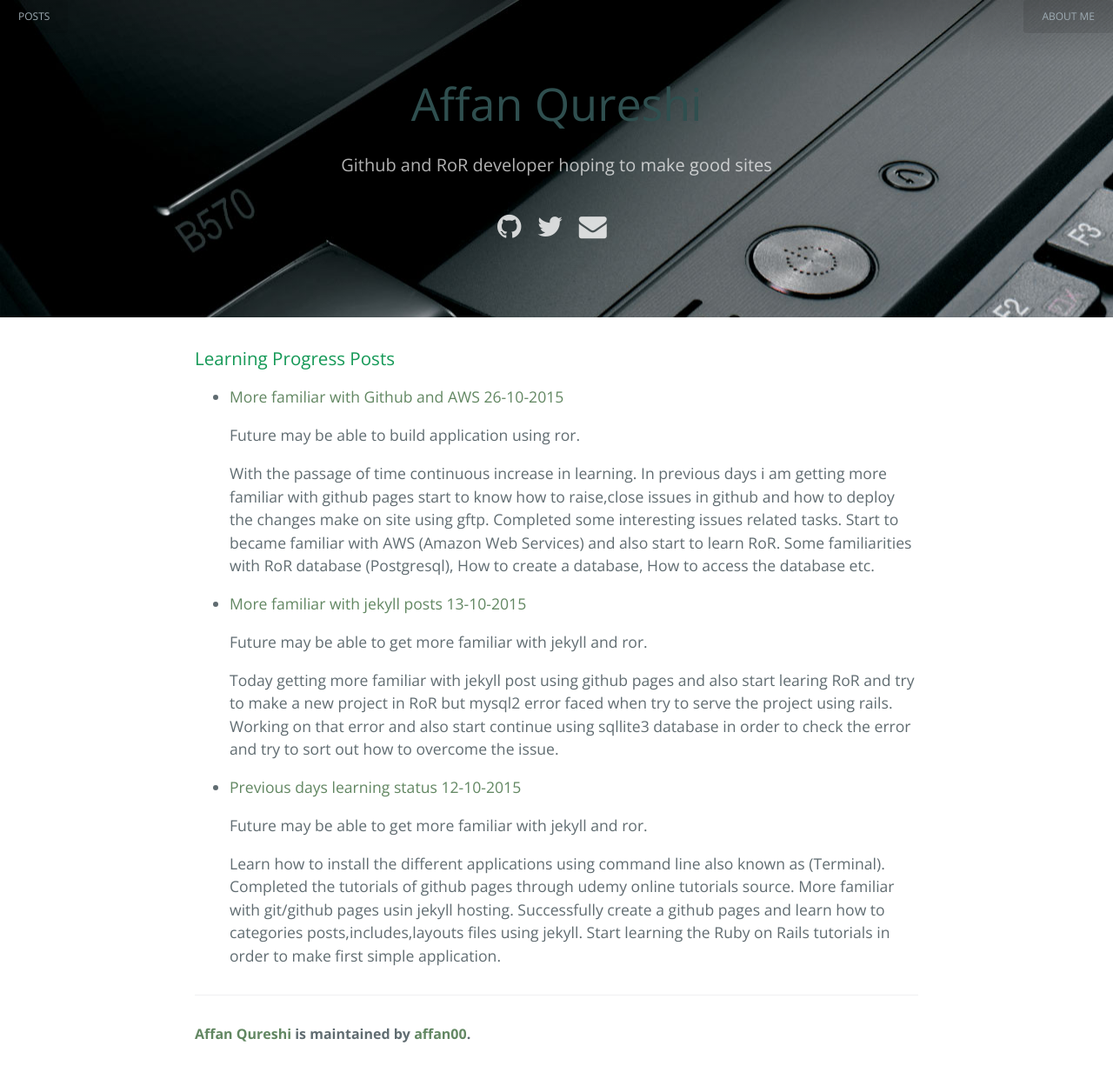
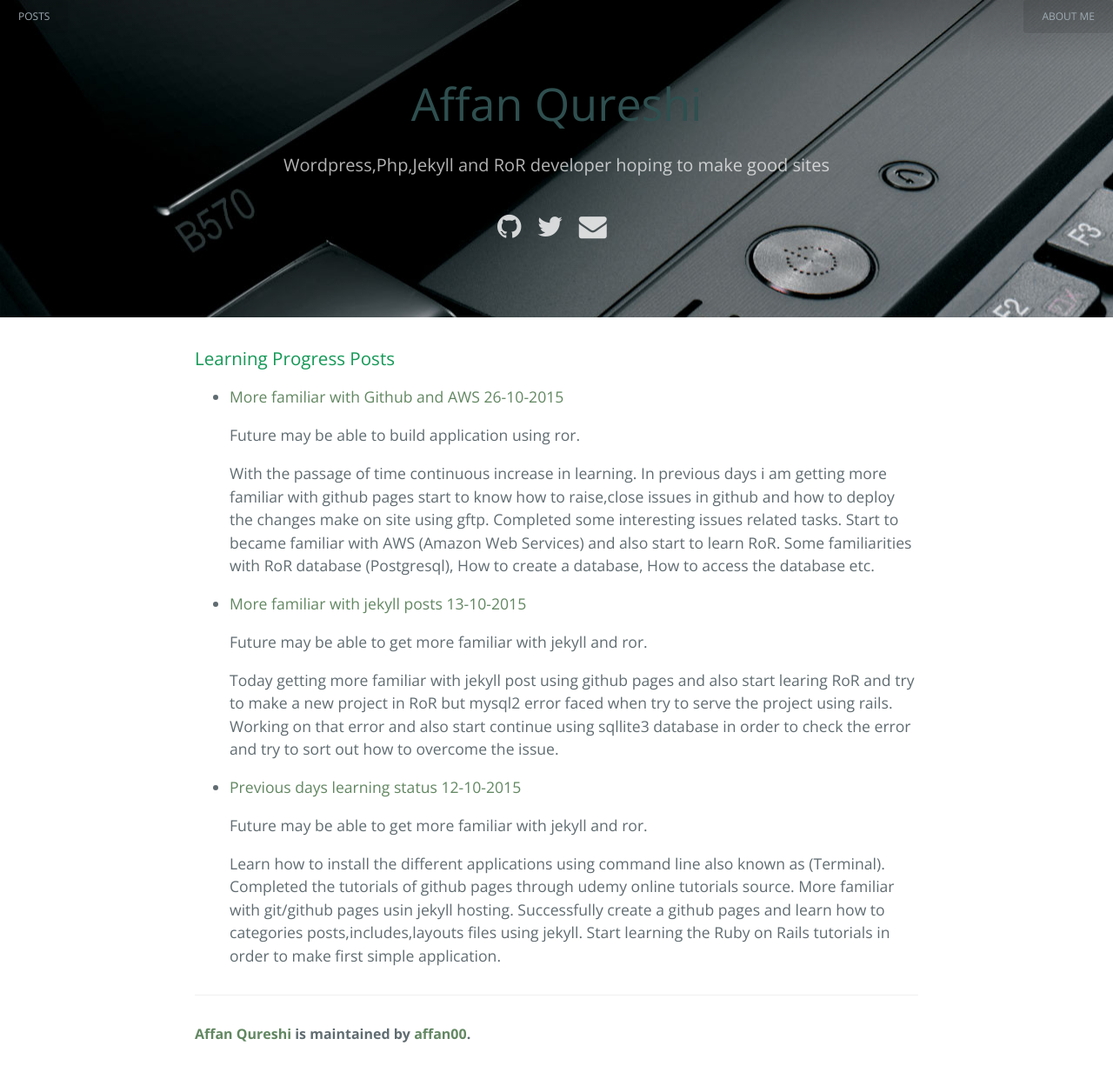
Before and after one commit to affan00/affan00.github.io, a Jekyll site: the page built from index.html, in a window 1280 px wide. Shown: the whole page at 87% size. Built offline with Jekyll 4.4.1, drawn with Linux system fonts in a browser that asks for light colours; nearby versions of some CDN libraries; Markdown is read by kramdown in place of the engine named in the settings.

Commit message:
update tagline

```diff
--- a/_layouts/default.html
+++ b/_layouts/default.html
@@ -15,7 +15,7 @@
     {% include nav.html %}
 
     <a class="project-name" href="{{site.baseurl}}/Status.html">Affan Qureshi</a>
-    <h2 class="project-tagline">Github and RoR developer hoping to make good sites</h2>
+    <h2 class="project-tagline">Wordpress,Php,Jekyll and RoR developer hoping to make good sites</h2>
     <h2 class="page-description icons">
 
         <a href="http://github.com/affan00">
```
